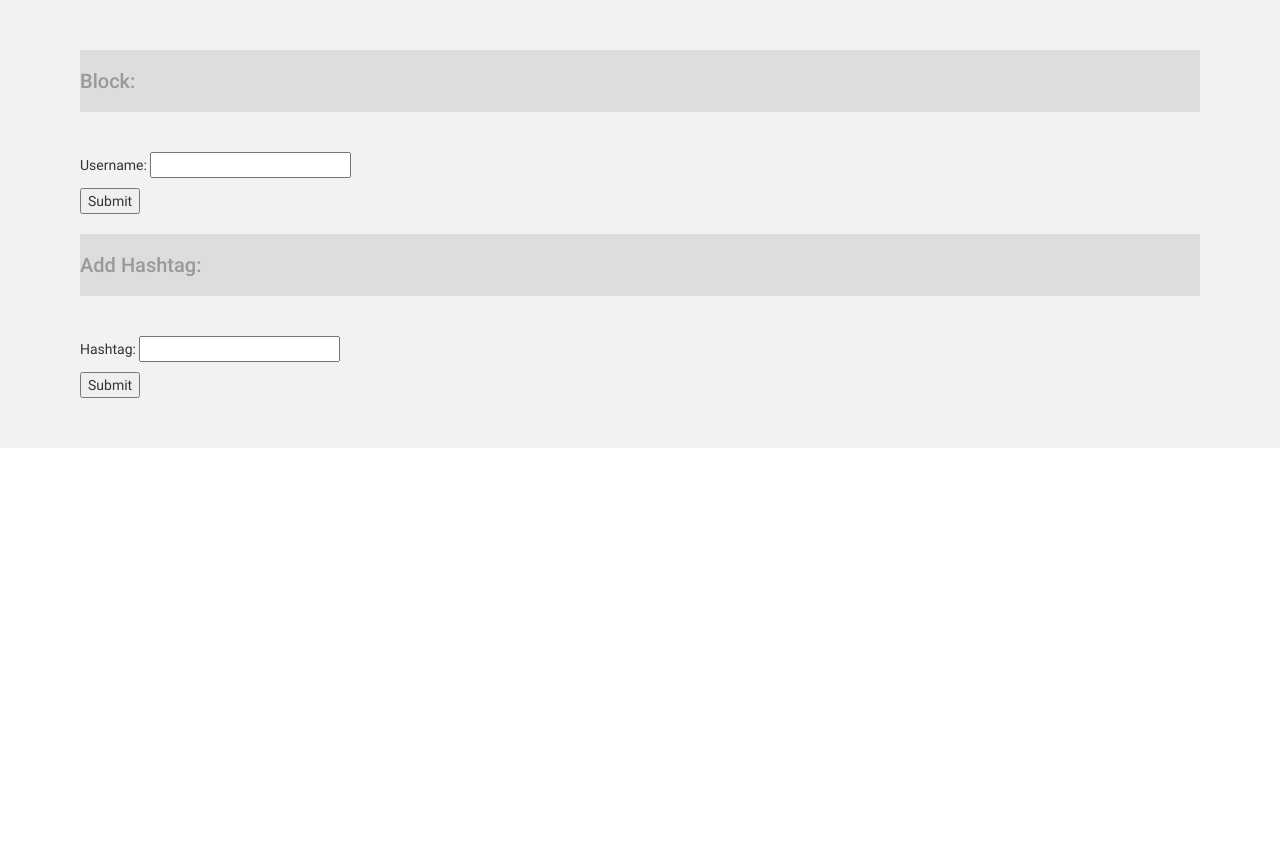
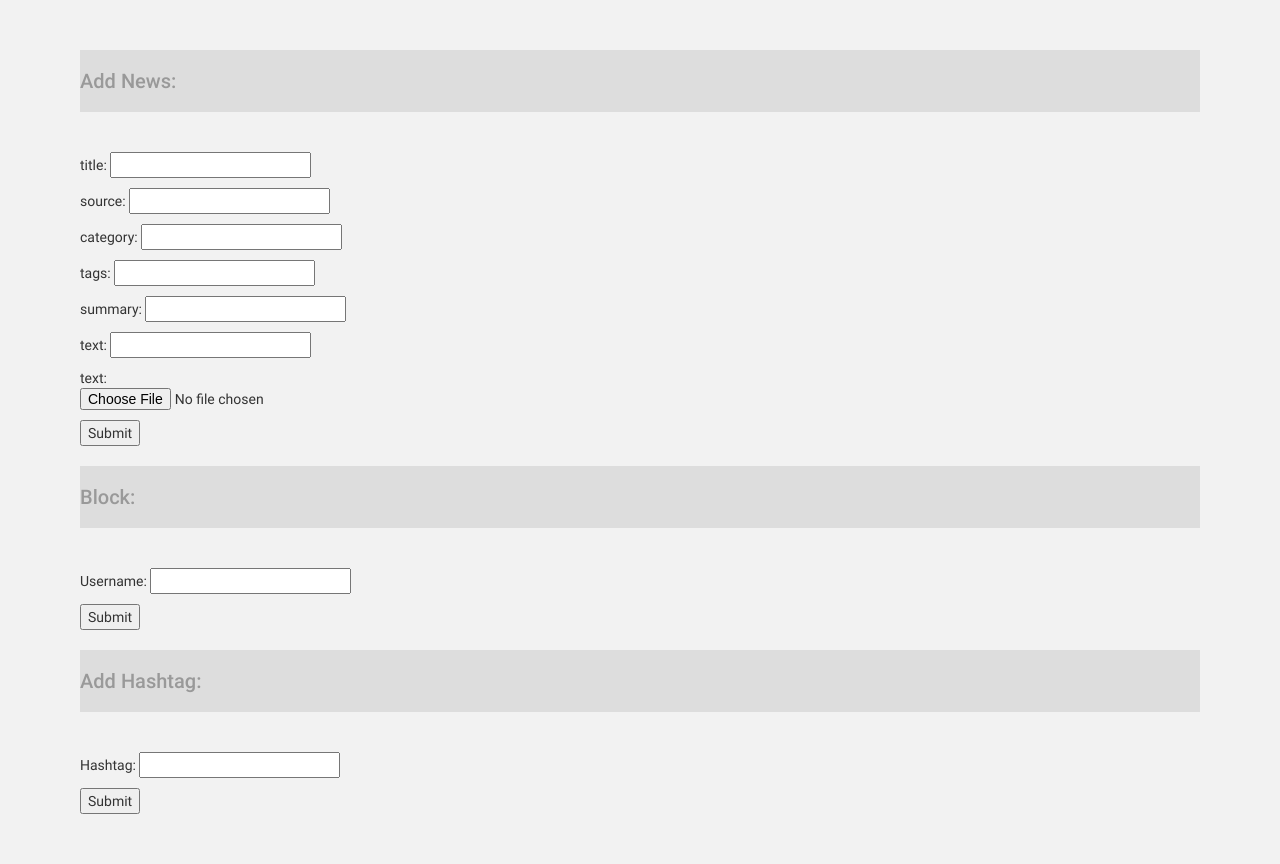
Before and after one commit to kafura-kafiri/taptapNews, a Django app: page /accounts/admin in a window 1280 px wide. Shown: the part 100-964 px from the top of the page. Before the commit the page ends 548 px from the top, so only its background shows below. Run offline with Django 3.2, Linux system fonts and the light colour scheme; the visitor is signed in with stand-in values (Sample User, id 1); parts of the project's set-up code (start-up, migrations or seed data) failed here and were passed over; some libraries are stand-ins or nearby versions.

Commit message:
Adding news

```diff
--- a/sambalNews/static/taptapNews/js/controllers/AdminController.js
+++ b/sambalNews/static/taptapNews/js/controllers/AdminController.js
@@ -1,7 +1,37 @@
 
  app.controller('AdminController', ['$scope','$http', function($scope,$http) {
-        $scope.sendNews = function(id,title,date,image,source,tags,breif) {
-            alert(source);
+        $scope.addNews = function(title,source,category,tags,summary,text) {
+              var f = document.getElementById('file').files[0],
+                r = new FileReader();
+                 r.onloadend = function(e){
+                     var fileData = e.target.result;
+                     var data = $.param(
+                                         {
+                                     data: {
+                                              title:title,
+                                         source:source,
+                                         category: category,
+                                         tags:tags,
+                                         summary:summary,
+                                         text:text,
+                                         img:fileData
+                                         }
+                                          }
+                       );
+                                 var config = {headers : {'Content-Type': 'application/x-www-form-urlencoded;charset=utf-8;'}};
+                     $http.post('/sambalNews/create_news', data, config)
+                .success(function (data, status, headers, config) {
+                    $scope.ResponseDetails = data;
+            })
+            .error(function (data, status, header, config) {
+                $scope.ResponseDetails = "Data: " + data +
+                    "<hr />status: " + status +
+                    "<hr />headers: " + header +
+                    "<hr />config: " + config;
+            });
+
+                    };
+                 r.readAsBinaryString(f);
             };
         $scope.sendTagInfo = function(name,oldname,del) {
             alert(del);
@@ -23,7 +53,6 @@
                     'Content-Type': 'application/x-www-form-urlencoded;charset=utf-8;'
                 }
             };
-         console.log(data)
               $http.post('/sambalNews/add_hashtag', data, config)
                 .success(function (data, status, headers, config) {
                     $scope.ResponseDetails = data;
--- a/sambalNews/templates/sambalNews/admin.html
+++ b/sambalNews/templates/sambalNews/admin.html
@@ -17,10 +17,30 @@
         <h1>Login</h1>
       </div>
     </div>
-
     <div class="main" ng-controller="AdminController">
         <div id="errors">{{ ResponseDetails }}</div>
       <div class="container">
+          <div class="commentbox">
+              <h2>Add News:</h2>
+              <form ng-submit="addNews(title,source,category,tags,summary,text)">
+                  <p>title:
+                      <input type="text" name="title" ng-model="title" /></p>
+                  <p>source:
+                      <input type="text" name="source" ng-model="source" /></p>
+                  <p>category:
+                      <input type="text" name="category" ng-model="category" /></p>
+                  <p>tags:
+                      <input type="text" name="tags" ng-model="tags" /></p>
+                  <p>summary:
+                      <input type="text" name="summary" ng-model="summary" /></p>
+                  <p>text:
+                      <input type="text" name="text" ng-model="text" /></p>
+                  <p>text:
+                      <input type="file" id="file" name="file"/></p>
+
+                  <input type="submit" value="Submit" />
+              </form>
+          </div>
           <div class="commentbox">
               <h2>Block:</h2>
               <form ng-submit="block(username)">
--- a/sambalNews/views.py
+++ b/sambalNews/views.py
@@ -248,6 +248,8 @@ def condid_search(date, cnt=10):
 def unofficials(date, cnt=10):
     return Summary.objects(is_valid=False).filter(publish_date__lte=date).order_by('-date')[:cnt]
 
+
+@login_required
 @csrf_exempt
 def next(request):
     if request.method == 'POST':
@@ -259,7 +261,10 @@ def next(request):
         if 'data' in request.POST:
             data = request.POST['data']
             data = json.loads(data)"""
-            if 'query' in data:
+            """if 'query' in data:"""
+            if 'data' in request.POST:
+                data = request.POST['data']
+                data = json.loads(data)
                 query = data['query']
                 date = datetime.datetime.now()
                 if 'date' in data:
```
